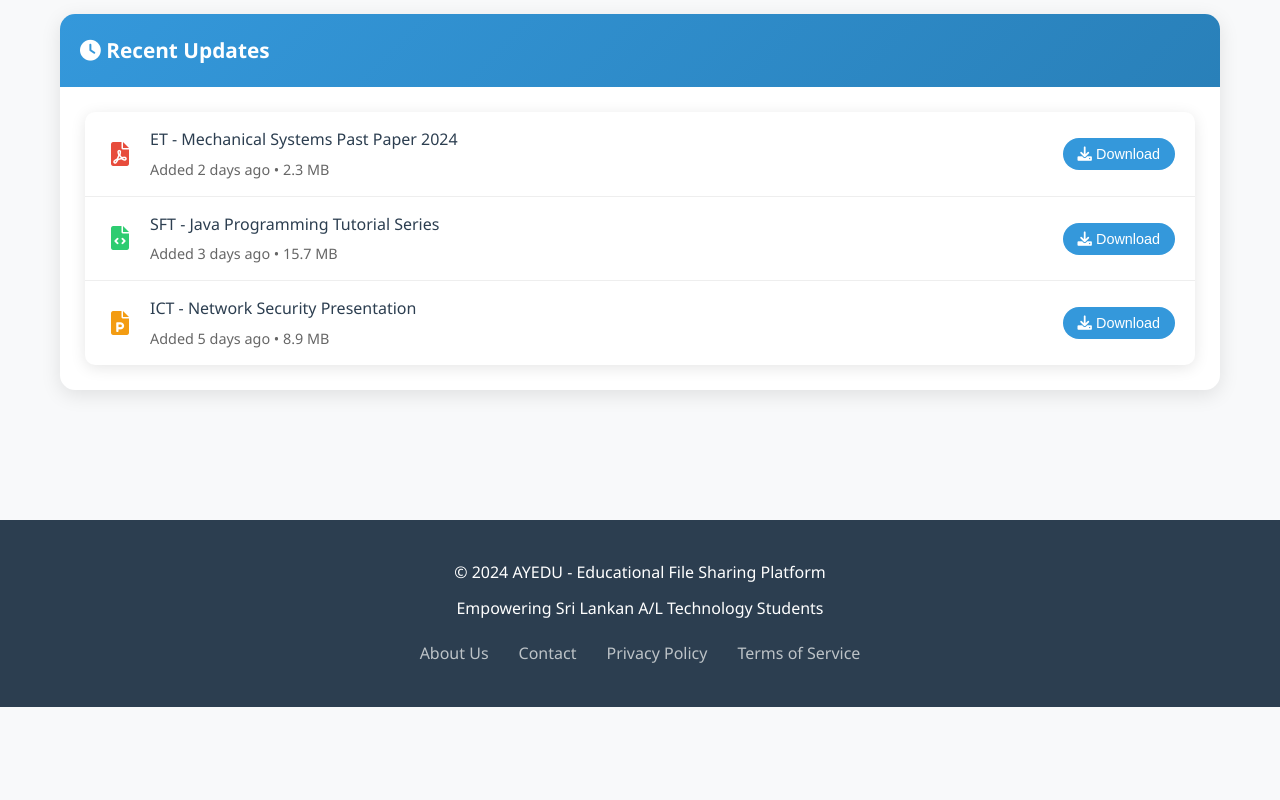
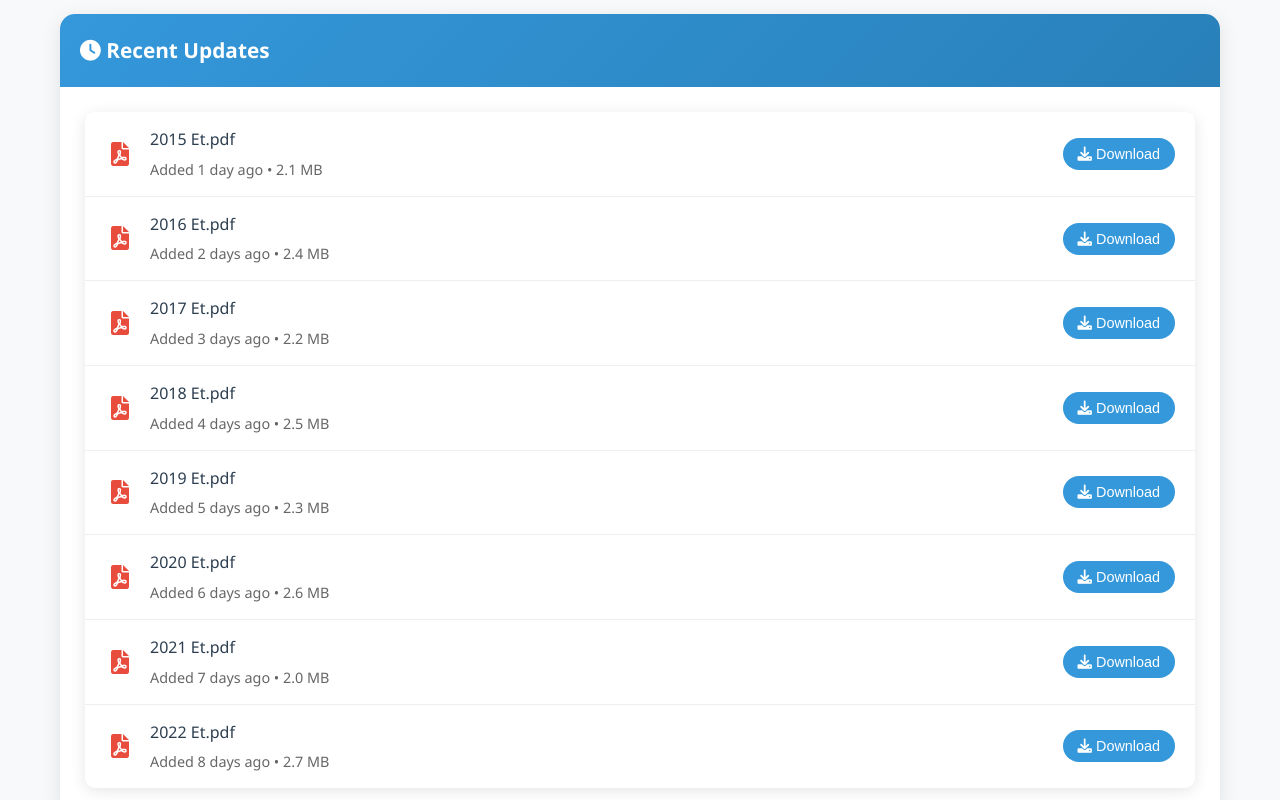
Before and after one commit to chamodika999/AYEDU, a plain HTML site: page index.html in a window 1280 px wide. Shown: the part 1900-2700 px from the top of the page. Before the commit the page ends 2607 px from the top, so only its background shows below. Drawn offline with Linux system fonts and the light colour scheme.

Commit message:
Update index.html

```diff
--- a/index.html
+++ b/index.html
@@ -161,44 +161,107 @@
                     <i class="fas fa-file-pdf"></i>
                 </div>
                 <div class="file-info">
-                            <div class="file-name">ET - Mechanical Systems Past Paper 2024</div>
-                            <div class="file-meta">Added 2 days ago • 2.3 MB</div>
+                    <div class="file-name">2015 Et.pdf</div>
+                    <div class="file-meta">Added 1 day ago • 2.1 MB</div>
                 </div>
-                        <button class="file-download" href="https://drive.google.com/file/d/1VU9l3U4Ef71Bi_gknzXoMelt6QZfi5d4/view?usp=drive_link">
+                <button class="file-download" href="https://drive.google.com/file/d/1Ff5mjT7omwdMa7naknG8ODNuVUG9rbyo/view?usp=drive_link">
                     <i class="fas fa-download"></i> Download
                 </button>
             </div>
 
             <div class="file-item">
-                        <div class="file-icon" style="color: #2ecc71;">
-                            <i class="fas fa-file-code"></i>
+                <div class="file-icon" style="color: #e74c3c;">
+                    <i class="fas fa-file-pdf"></i>
                 </div>
                 <div class="file-info">
-                            <div class="file-name">SFT - Java Programming Tutorial Series</div>
-                            <div class="file-meta">Added 3 days ago • 15.7 MB</div>
+                    <div class="file-name">2016 Et.pdf</div>
+                    <div class="file-meta">Added 2 days ago • 2.4 MB</div>
                 </div>
-                        <button class="file-download">
+                <button class="file-download" href="https://drive.google.com/file/d/1J8822yRmbLZv_tdSiI54pKjkcgPikNJ-/view?usp=drive_link">
                     <i class="fas fa-download"></i> Download
                 </button>
             </div>
 
             <div class="file-item">
-                        <div class="file-icon" style="color: #f39c12;">
-                            <i class="fas fa-file-powerpoint"></i>
+                <div class="file-icon" style="color: #e74c3c;">
+                    <i class="fas fa-file-pdf"></i>
                 </div>
                 <div class="file-info">
-                            <div class="file-name">ICT - Network Security Presentation</div>
-                            <div class="file-meta">Added 5 days ago • 8.9 MB</div>
+                    <div class="file-name">2017 Et.pdf</div>
+                    <div class="file-meta">Added 3 days ago • 2.2 MB</div>
                 </div>
-                        <button class="file-download">
+                <button class="file-download" href="https://drive.google.com/file/d/1hdimBpIZq8VZGAyMkvWCLANoFfA_j52Q/view?usp=drive_link">
+                    <i class="fas fa-download"></i> Download
+                </button>
+            </div>
+
+            <div class="file-item">
+                <div class="file-icon" style="color: #e74c3c;">
+                    <i class="fas fa-file-pdf"></i>
+                </div>
+                <div class="file-info">
+                    <div class="file-name">2018 Et.pdf</div>
+                    <div class="file-meta">Added 4 days ago • 2.5 MB</div>
+                </div>
+                <button class="file-download" href="https://drive.google.com/file/d/19aYdTkda8wJ1EXSRe1aW0pKS_AlGzGmn/view?usp=drive_link">
+                    <i class="fas fa-download"></i> Download
+                </button>
+            </div>
+
+            <div class="file-item">
+                <div class="file-icon" style="color: #e74c3c;">
+                    <i class="fas fa-file-pdf"></i>
+                </div>
+                <div class="file-info">
+                    <div class="file-name">2019 Et.pdf</div>
+                    <div class="file-meta">Added 5 days ago • 2.3 MB</div>
+                </div>
+                <button class="file-download" href="https://drive.google.com/file/d/1HvtBoeLIq6ctep1p0BEW73M8yZb1H5lU/view?usp=drive_link">
+                    <i class="fas fa-download"></i> Download
+                </button>
+            </div>
+
+            <div class="file-item">
+                <div class="file-icon" style="color: #e74c3c;">
+                    <i class="fas fa-file-pdf"></i>
+                </div>
+                <div class="file-info">
+                    <div class="file-name">2020 Et.pdf</div>
+                    <div class="file-meta">Added 6 days ago • 2.6 MB</div>
+                </div>
+                <button class="file-download" href="https://drive.google.com/file/d/1jtz5F7cnXaDLWMw_UlQDnVDhkAclgibn/view?usp=drive_link">
+                    <i class="fas fa-download"></i> Download
+                </button>
+            </div>
+
+            <div class="file-item">
+                <div class="file-icon" style="color: #e74c3c;">
+                    <i class="fas fa-file-pdf"></i>
+                </div>
+                <div class="file-info">
+                    <div class="file-name">2021 Et.pdf</div>
+                    <div class="file-meta">Added 7 days ago • 2.0 MB</div>
+                </div>
+                <button class="file-download" href="https://drive.google.com/file/d/1RgzP_2uXQTSxnkd8q9SDEtV1CD9KxNM_/view?usp=drive_link">
+                    <i class="fas fa-download"></i> Download
+                </button>
+            </div>
+
+            <div class="file-item">
+                <div class="file-icon" style="color: #e74c3c;">
+                    <i class="fas fa-file-pdf"></i>
+                </div>
+                <div class="file-info">
+                    <div class="file-name">2022 Et.pdf</div>
+                    <div class="file-meta">Added 8 days ago • 2.7 MB</div>
+                </div>
+                <button class="file-download" href="https://drive.google.com/file/d/1VtZz1GT4FBCUXr7ro_nMtsBtl-AjxQOu/view?usp=drive_link">
                     <i class="fas fa-download"></i> Download
                 </button>
             </div>
         </div>
     </div>
 </div>
-    </div>
-
     <!-- Footer -->
     <footer class="footer">
         <p>&copy; 2024 AYEDU - Educational File Sharing Platform</p>
```
Lines whose indentation alone changed are shown as unchanged.
